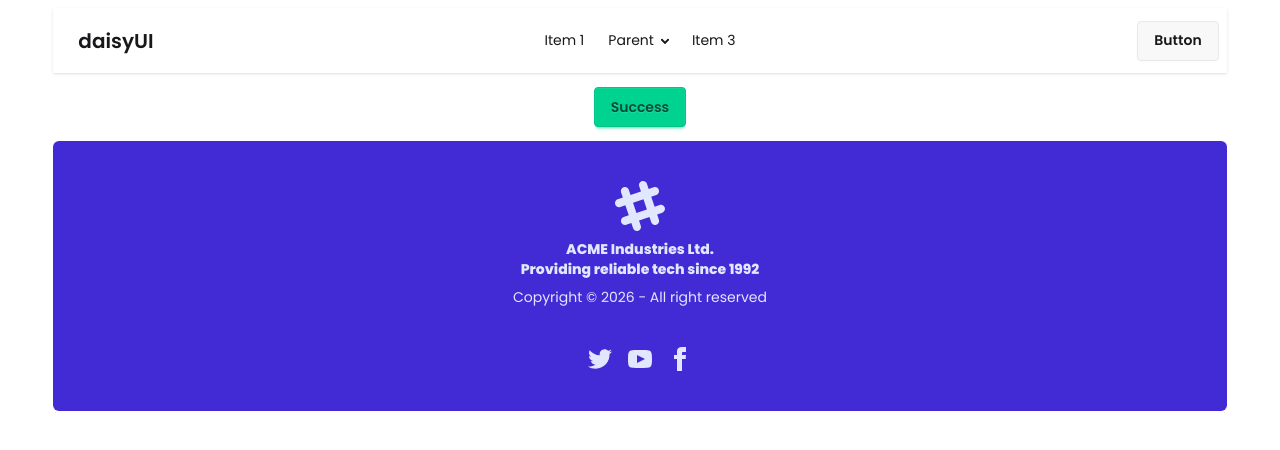
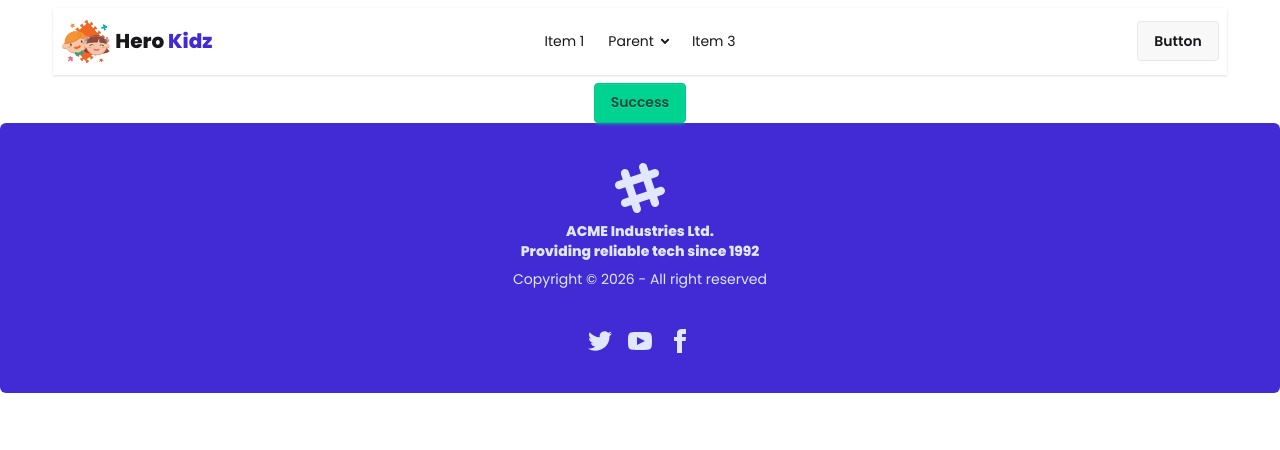
Before and after one commit to MizanurRahman-git/Hero_Kidz, a Next.js app: page / in a window 1280 px wide. Shown: the top 450 px of the page. Built offline with nearby package versions, Linux system fonts and the light colour scheme.

Commit message:
added logo

```diff
--- a/src/app/layout.jsx
+++ b/src/app/layout.jsx
@@ -15,8 +15,8 @@ export const metadata = {
 export default function RootLayout({ children }) {
   return (
     <html lang="en" className={`${poppins.className} h-full antialiased`}>
-      <body className="py-2 md:w-11/12 mx-auto space-y-3.5">
-        <header>
+      <body>
+        <header className="py-2 md:w-11/12 mx-auto space-y-3.5">
           <Navber />
         </header>
         <main>{children}</main>
--- /dev/null
+++ b/src/components/layouts/Logo.jsx
@@ -0,0 +1,21 @@
+import Image from "next/image";
+import Link from "next/link";
+import React from "react";
+
+const Logo = () => {
+  return (
+    <Link href={"/"} className="flex items-center gap-1">
+      <Image
+        alt="logo-hero-kidz"
+        src={"/assets/logo.png"}
+        width={50}
+        height={40}
+      />
+      <h2 className="text-xl font-bold">
+        Hero <span className="text-primary">Kidz</span>
+      </h2>
+    </Link>
+  );
+};
+
+export default Logo;
--- a/src/components/layouts/Navber.jsx
+++ b/src/components/layouts/Navber.jsx
@@ -1,4 +1,5 @@
 import React from "react";
+import Logo from "./Logo";
 
 const Navber = () => {
   return (
@@ -45,7 +46,7 @@ const Navber = () => {
             </li>
           </ul>
         </div>
-        <a className="btn btn-ghost text-xl">daisyUI</a>
+        <Logo/>
       </div>
       <div className="navbar-center hidden lg:flex">
         <ul className="menu menu-horizontal px-1">
```
